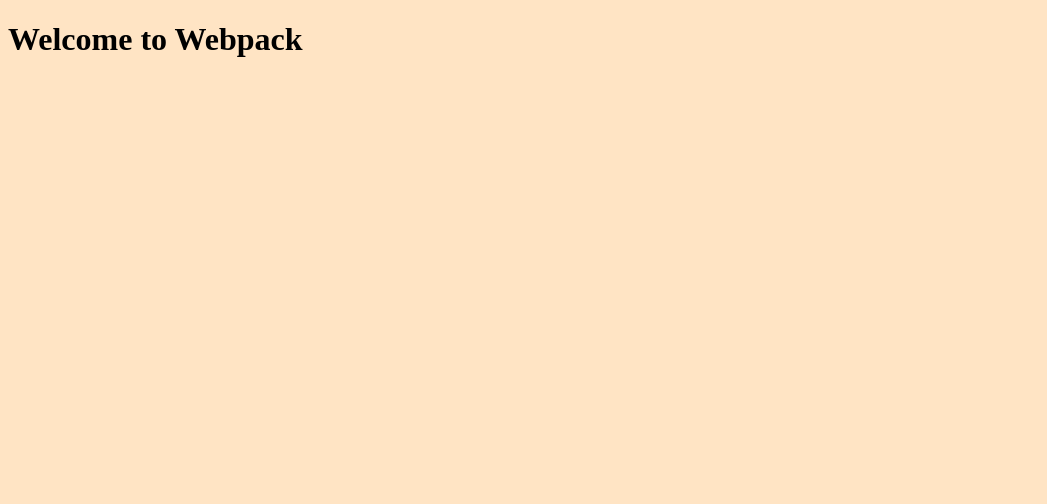
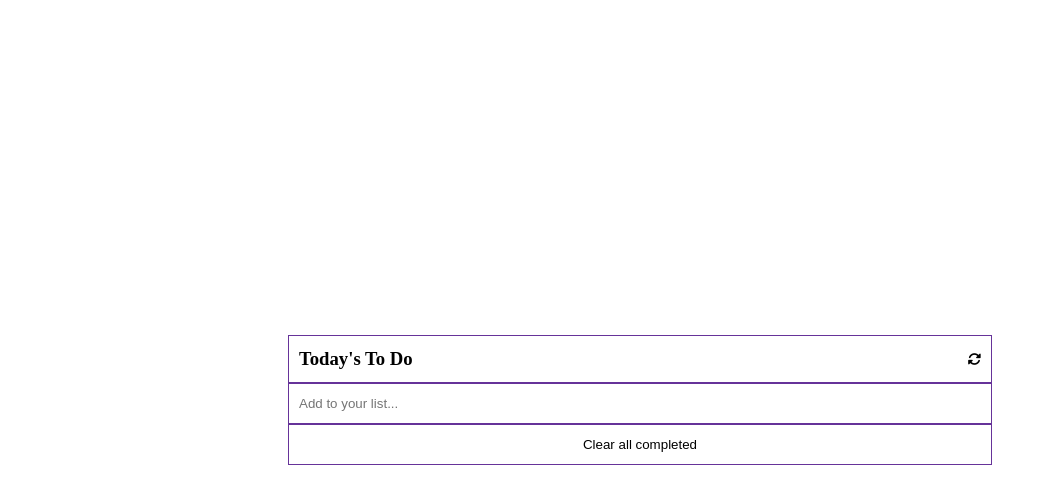
Before and after one commit to pinkmoon25/To-Do-list, a website built with webpack: page src/index.html in a window 1280 px wide. Shown: the whole page, without its empty margins (0-1047 px from the left). Built offline with nearby package versions, Linux system fonts and the light colour scheme.

Commit message:
Add and style List structure

```diff
--- a/src/index.html
+++ b/src/index.html
@@ -4,9 +4,19 @@
   <meta charset="UTF-8">
   <meta http-equiv="X-UA-Compatible" content="IE=edge">
   <meta name="viewport" content="width=device-width, initial-scale=1.0">
-  <title>Webpack-boilerplate</title>
+  <title>To-do List</title>
+  <script src="https://kit.fontawesome.com/5ff773556d.js" crossorigin="anonymous"></script>
 </head>
 <body>
-  <h1>Welcome to Webpack</h1>
+  <main>
+    <header>
+      <h3>Today's To Do</h3>
+      <button class="refresh" type="button"><i class="fa-solid fa-rotate"></i></button>
+    </header>
+    <input type="text" placeholder="Add to your list..." name="listInput" id="listInput">
+    <ul class="task">
+    </ul>
+    <button class="clear" type="button">Clear all completed</button>
+  </main>
 </body>
 </html>
--- a/src/style.css
+++ b/src/style.css
@@ -1,3 +1,55 @@
+*,
 body {
-  background-color: bisque;
+  margin: 0;
+  padding: 0;
+  box-sizing: border-box;
 }
+
+main {
+  margin: 0 auto;
+  width: 55vw;
+  min-height: 100vh;
+  display: flex;
+  flex-direction: column;
+  justify-content: center;
+}
+
+header {
+  padding: 12px 10px;
+  display: flex;
+  justify-content: space-between;
+  border: 1px solid rebeccapurple;
+}
+
+button {
+  border: none;
+  background-color: inherit;
+}
+
+input[type=text] {
+  padding: 12px 10px;
+  border: 1px solid rebeccapurple;
+}
+
+input[type=checkbox] {
+  margin-right: 8px;
+}
+
+ul {
+  list-style-type: none;
+}
+
+li {
+  padding: 12px 10px;
+  display: flex;
+  justify-content: space-between;
+  align-items: center;
+  border: 1px solid rebeccapurple;
+}
+
+.clear {
+  width: 100%;
+  padding: 12px 10px;
+  text-align: center;
+  border: 1px solid rebeccapurple;
+}
```
Also changed, not shown: dist/index.html, dist/main.js.
